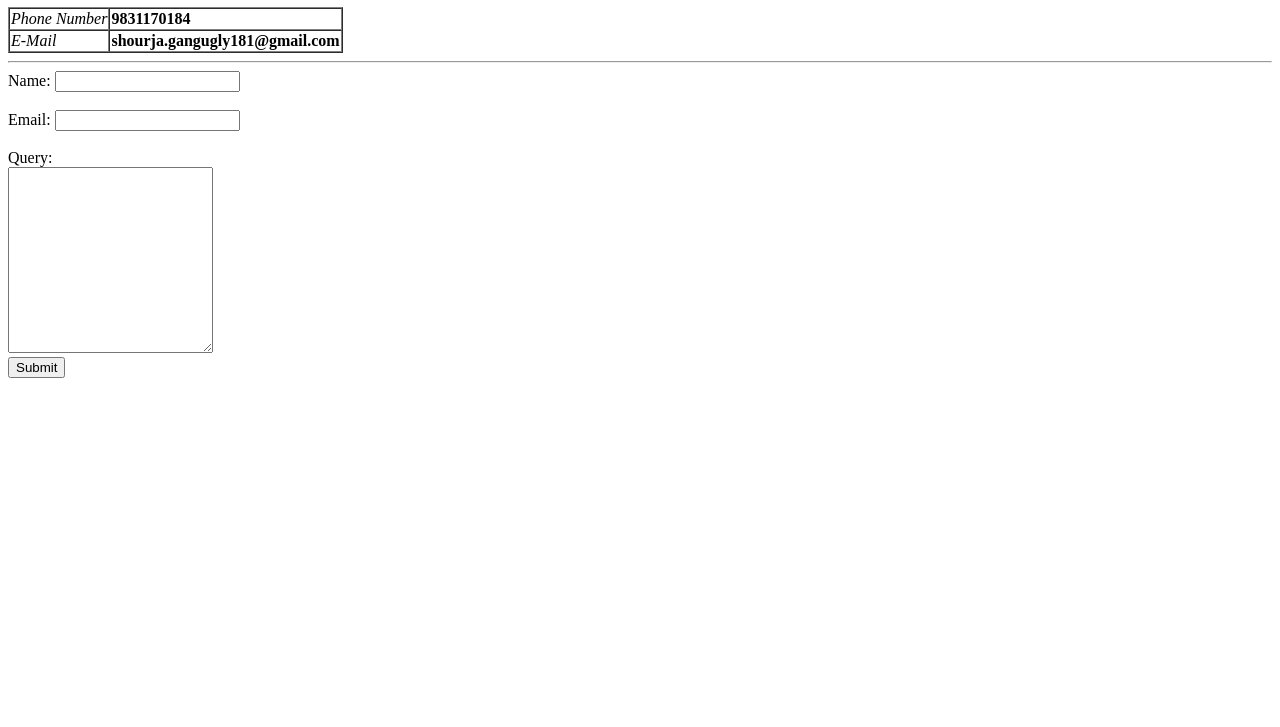
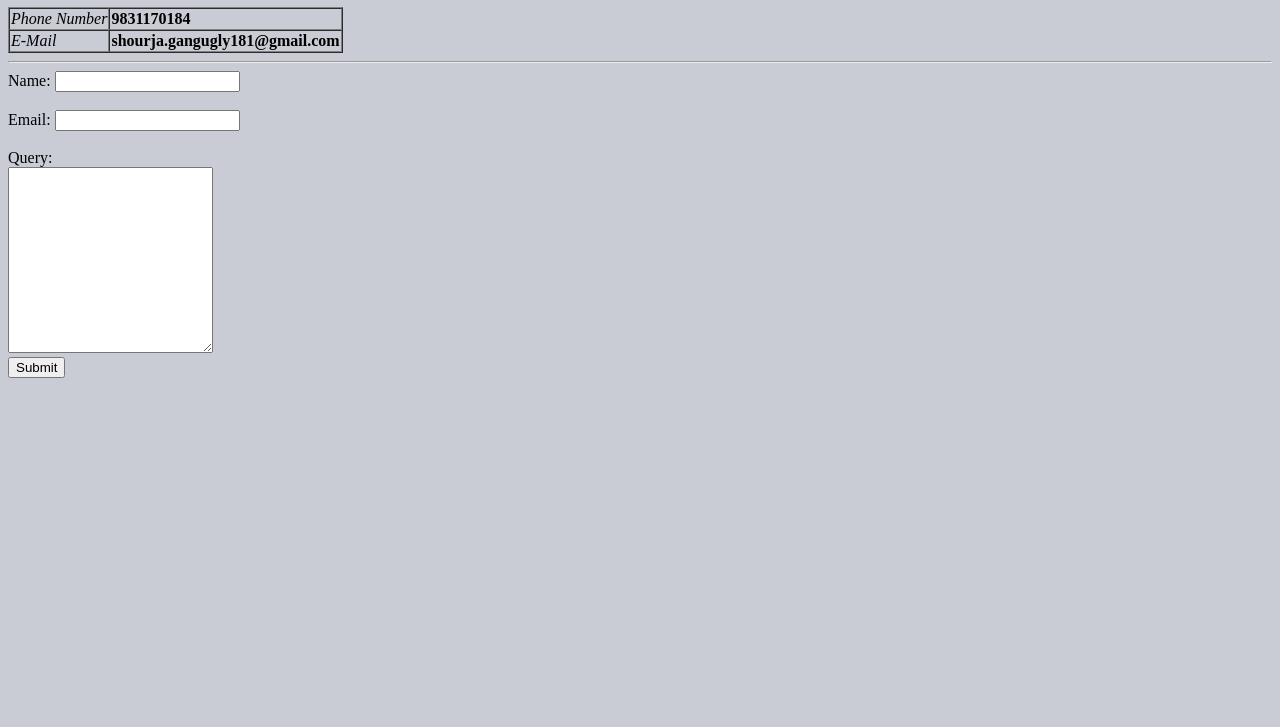
Before and after one commit to sho1231/web_dev-project, a plain HTML site: page contact.html in a window 1280 px wide. Shown: the part 73-800 px from the top of the page. Drawn offline with Linux system fonts and the light colour scheme.

Commit message:
Update contact.html

```diff
--- a/contact.html
+++ b/contact.html
@@ -4,7 +4,7 @@
     <meta charset="utf-8" />
     <title>Contact me!!!!</title>
   </head>
-  <body>
+  <body style="background-color: #c9ccd5">
     <h1>Contact Details</h1>
       <table border="1" cellspacing="0">
         <tr>
```
